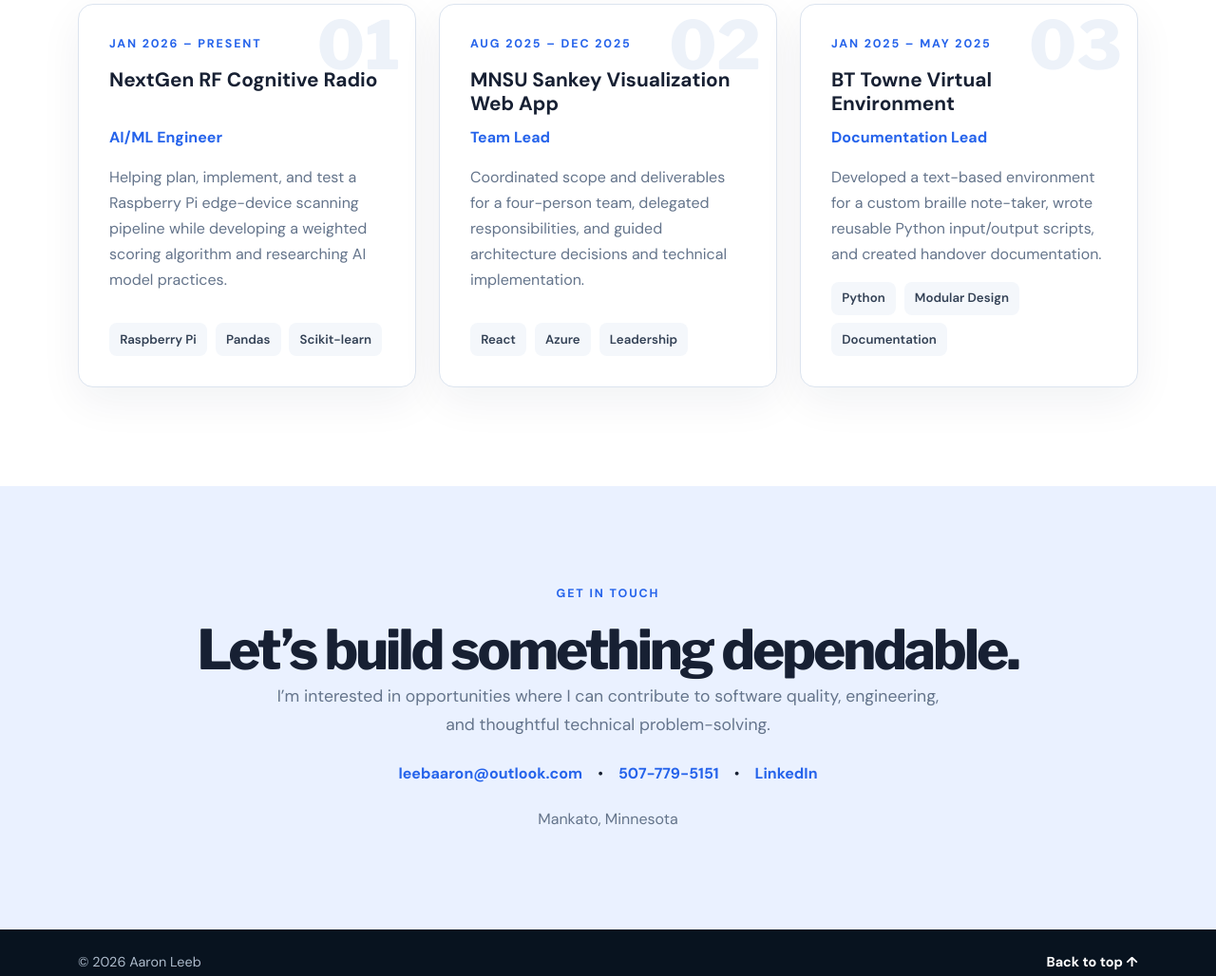
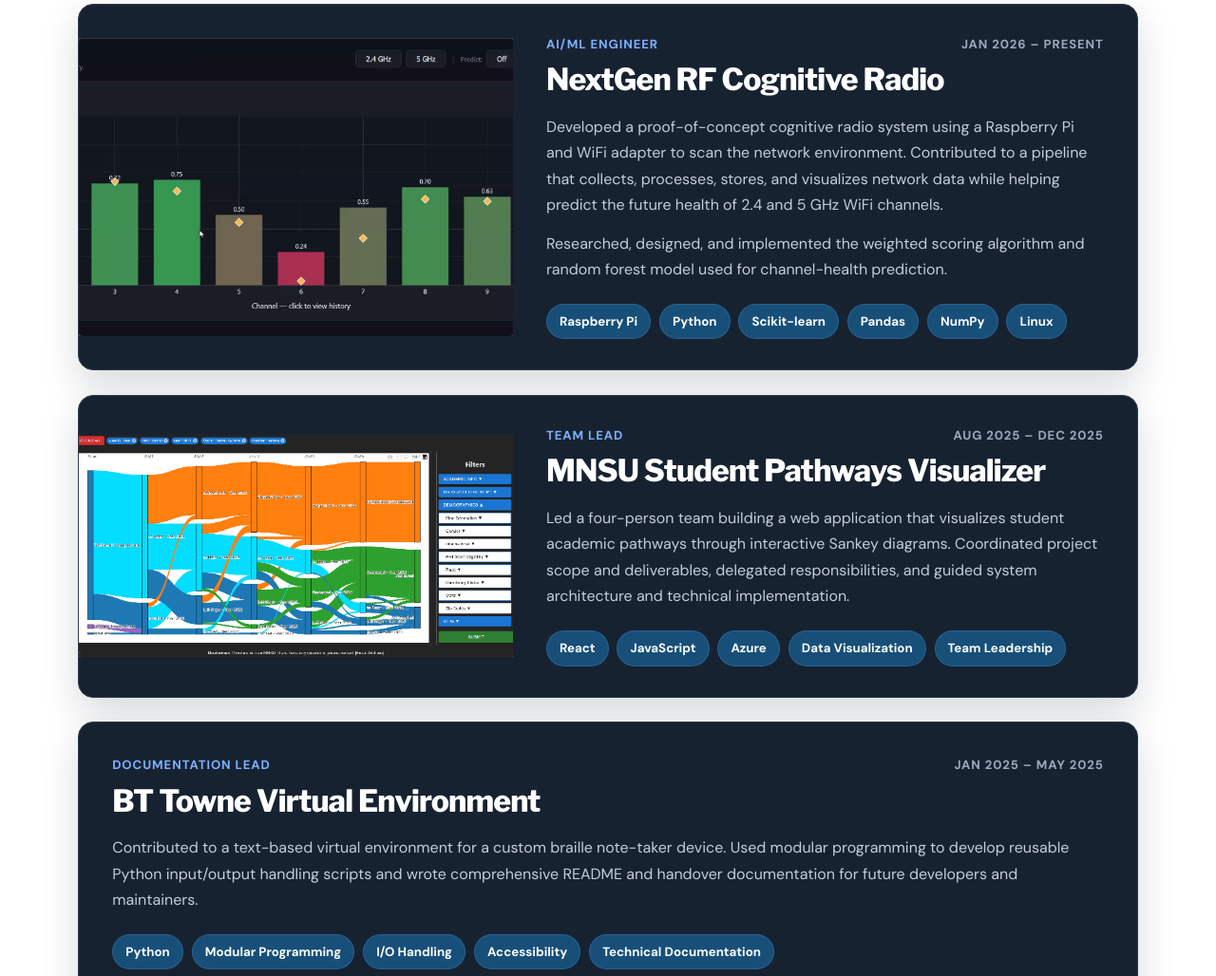
Before and after one commit to ZainaNadeem/Assignment1, a plain HTML site: page index.html in a window 1280 px wide. Shown: the part 3587-4615 px from the top of the page at 95% size. Drawn offline with nearby package versions, Linux system fonts and the light colour scheme.

Commit message:
Redesign projects section

```diff
--- a/index.html
+++ b/index.html
@@ -157,37 +157,49 @@
           <p class="section-kicker">Selected Work</p>
           <h2 class="section-title">Projects</h2>
         </div>
-        <div class="row g-4">
-          <div class="col-lg-4">
-            <article class="project-card h-100">
-              <div class="project-number">01</div>
-              <p class="card-label">Jan 2026 – Present</p>
+        <div class="project-list">
+          <article class="project-card project-card-featured">
+            <div class="project-media project-media-radio" role="img" aria-label="Preview of the NextGen RF cognitive radio dashboard">
+              <img src="assets/project-reference.png" alt="NextGen RF dashboard showing WiFi channel health scores">
+            </div>
+            <div class="project-content">
+              <div class="project-topline">
+                <p class="project-role">AI/ML Engineer</p>
+                <p class="project-date">Jan 2026 – Present</p>
+              </div>
               <h3>NextGen RF Cognitive Radio</h3>
-              <p class="project-role">AI/ML Engineer</p>
-              <p>Helping plan, implement, and test a Raspberry Pi edge-device scanning pipeline while developing a weighted scoring algorithm and researching AI model practices.</p>
-              <div class="tag-list mt-auto"><span>Raspberry Pi</span><span>Pandas</span><span>Scikit-learn</span></div>
+              <p>Developed a proof-of-concept cognitive radio system using a Raspberry Pi and WiFi adapter to scan the network environment. Contributed to a pipeline that collects, processes, stores, and visualizes network data while helping predict the future health of 2.4 and 5 GHz WiFi channels.</p>
+              <p>Researched, designed, and implemented the weighted scoring algorithm and random forest model used for channel-health prediction.</p>
+              <div class="project-tags"><span>Raspberry Pi</span><span>Python</span><span>Scikit-learn</span><span>Pandas</span><span>NumPy</span><span>Linux</span></div>
+            </div>
           </article>
+
+          <article class="project-card project-card-featured">
+            <div class="project-media project-media-sankey" role="img" aria-label="Preview of the Student Pathways Sankey visualization">
+              <img src="assets/project-reference.png" alt="Sankey visualization showing student academic pathways">
             </div>
-          <div class="col-lg-4">
-            <article class="project-card h-100">
-              <div class="project-number">02</div>
-              <p class="card-label">Aug 2025 – Dec 2025</p>
-              <h3>MNSU Sankey Visualization Web App</h3>
+            <div class="project-content">
+              <div class="project-topline">
                 <p class="project-role">Team Lead</p>
-              <p>Coordinated scope and deliverables for a four-person team, delegated responsibilities, and guided architecture decisions and technical implementation.</p>
-              <div class="tag-list mt-auto"><span>React</span><span>Azure</span><span>Leadership</span></div>
+                <p class="project-date">Aug 2025 – Dec 2025</p>
+              </div>
+              <h3>MNSU Student Pathways Visualizer</h3>
+              <p>Led a four-person team building a web application that visualizes student academic pathways through interactive Sankey diagrams. Coordinated project scope and deliverables, delegated responsibilities, and guided system architecture and technical implementation.</p>
+              <div class="project-tags"><span>React</span><span>JavaScript</span><span>Azure</span><span>Data Visualization</span><span>Team Leadership</span></div>
+            </div>
           </article>
+
+          <article class="project-card project-card-text">
+            <div class="project-content">
+              <div class="project-topline">
+                <p class="project-role">Documentation Lead</p>
+                <p class="project-date">Jan 2025 – May 2025</p>
               </div>
-          <div class="col-lg-4">
-            <article class="project-card h-100">
-              <div class="project-number">03</div>
-              <p class="card-label">Jan 2025 – May 2025</p>
               <h3>BT Towne Virtual Environment</h3>
-              <p class="project-role">Documentation Lead</p>
-              <p>Developed a text-based environment for a custom braille note-taker, wrote reusable Python input/output scripts, and created handover documentation.</p>
-              <div class="tag-list mt-auto"><span>Python</span><span>Modular Design</span><span>Documentation</span></div>
+              <p>Contributed to a text-based virtual environment for a custom braille note-taker device. Used modular programming to develop reusable Python input/output handling scripts and wrote comprehensive README and handover documentation for future developers and maintainers.</p>
+              <div class="project-tags"><span>Python</span><span>Modular Programming</span><span>I/O Handling</span><span>Accessibility</span><span>Technical Documentation</span></div>
+            </div>
           </article>
-          </div>
         </div>
       </div>
     </section>
--- a/styles.css
+++ b/styles.css
@@ -37,14 +37,14 @@ a { color: inherit; }
 .lead-copy { font-size: 1.35rem; line-height: 1.65; }
 .text-secondary { color: var(--muted) !important; line-height: 1.75; }
 
-.info-card, .skill-card, .project-card { border: 1px solid var(--line); border-radius: 1rem; background: #fff; box-shadow: 0 15px 45px rgba(20, 40, 70, .06); }
+.info-card, .skill-card { border: 1px solid var(--line); border-radius: 1rem; background: #fff; box-shadow: 0 15px 45px rgba(20, 40, 70, .06); }
 .info-card { padding: 2rem; }
-.info-card h3, .skill-card h3, .project-card h3 { font-weight: 800; }
+.info-card h3, .skill-card h3 { font-weight: 800; }
 .info-card h3 { font-size: 1.35rem; }
 .stat-badge { padding: .55rem .8rem; border-radius: 999px; color: #17459e; background: var(--blue-soft); font-weight: 800; white-space: nowrap; }
 .achievement { margin-top: 1.5rem; padding-top: 1.2rem; border-top: 1px solid var(--line); color: var(--blue); font-weight: 700; }
 .skill-card { padding: 1.6rem; transition: transform .2s ease, box-shadow .2s ease; }
-.skill-card:hover, .project-card:hover { transform: translateY(-5px); box-shadow: 0 20px 50px rgba(20, 40, 70, .11); }
+.skill-card:hover { transform: translateY(-5px); box-shadow: 0 20px 50px rgba(20, 40, 70, .11); }
 .skill-card h3 { margin-bottom: 1.25rem; font-size: 1.1rem; }
 .tag-list { display: flex; flex-wrap: wrap; gap: .55rem; }
 .tag-list span { padding: .45rem .7rem; border-radius: .5rem; color: #334155; background: var(--mist); font-size: .83rem; font-weight: 600; }
@@ -58,12 +58,25 @@ a { color: inherit; }
 .company { color: #a9b8c9; font-weight: 600; }
 .timeline ul { margin-bottom: 0; color: #c6d1de; line-height: 1.75; }
 
-.project-card { position: relative; display: flex; flex-direction: column; padding: 2rem; overflow: hidden; transition: transform .2s ease, box-shadow .2s ease; }
-.project-number { position: absolute; top: .5rem; right: 1rem; color: #edf2f9; font: 800 4.4rem/1 "Libre Franklin", sans-serif; }
-.project-card .card-label, .project-card h3, .project-card p, .project-card .tag-list { position: relative; }
-.project-card h3 { min-height: 3.3rem; font-size: 1.3rem; }
-.project-role { color: var(--blue); font-weight: 800; }
-.project-card > p:not(.card-label):not(.project-role) { color: var(--muted); line-height: 1.7; }
+.project-list { display: grid; gap: 1.6rem; }
+.project-card { overflow: hidden; border: 1px solid #303c4b; border-radius: 1rem; color: #e8eef6; background: #172231; box-shadow: 0 16px 40px rgba(13, 27, 42, .16); transition: transform .2s ease, box-shadow .2s ease; }
+.project-card:hover { transform: translateY(-4px); box-shadow: 0 22px 55px rgba(13, 27, 42, .23); }
+.project-card-featured { display: grid; grid-template-columns: minmax(300px, 41%) 1fr; }
+.project-content { display: flex; flex-direction: column; justify-content: center; padding: 2rem 2.2rem; }
+.project-topline { display: flex; flex-wrap: wrap; justify-content: space-between; gap: .5rem 1rem; margin-bottom: .55rem; }
+.project-role, .project-date { margin: 0; color: #7eb0ff; font-size: .82rem; font-weight: 800; letter-spacing: .07em; text-transform: uppercase; }
+.project-date { color: #9baabb; }
+.project-card h3 { margin-bottom: 1rem; color: #fff; font-family: "Libre Franklin", sans-serif; font-size: clamp(1.45rem, 2.6vw, 2rem); font-weight: 800; letter-spacing: -.025em; }
+.project-card .project-content > p:not(.project-role):not(.project-date) { margin-bottom: .8rem; color: #c4ced9; line-height: 1.72; }
+.project-tags { display: flex; flex-wrap: wrap; gap: .55rem; margin-top: .6rem; }
+.project-tags span { padding: .48rem .82rem; border: 1px solid rgba(126, 176, 255, .2); border-radius: 999px; color: #fff; background: #174f79; font-size: .83rem; font-weight: 700; }
+.project-media { position: relative; align-self: center; width: 100%; overflow: hidden; background: #0c1420; }
+.project-media-radio { aspect-ratio: 684 / 470; }
+.project-media-sankey { aspect-ratio: 684 / 350; }
+.project-media img { position: absolute; top: 0; left: 0; width: 272.25%; max-width: none; height: auto; }
+.project-media-radio img { transform: translate(-2.04%, -1.85%); }
+.project-media-sankey img { transform: translate(-2.04%, -47.65%); }
+.project-card-text .project-content { min-height: 250px; padding: 2.2rem; }
 
 .contact-section { background: var(--blue-soft); }
 .contact-copy { max-width: 700px; color: var(--muted); font-size: 1.1rem; line-height: 1.7; }
@@ -83,11 +96,19 @@ footer a { color: #fff; font-weight: 700; text-decoration: none; }
   .hero h1 { font-size: 3.65rem; }
   .hero .btn { width: 100%; }
   .section-pad { padding: 4rem 0; }
-  .info-card, .skill-card, .project-card { padding: 1.4rem; }
+  .info-card, .skill-card { padding: 1.4rem; }
   .timeline { margin-left: .45rem; padding-left: 1.7rem; }
   .timeline-item::before { left: -2.2rem; }
   .timeline-meta { flex-direction: column; }
-  .project-card h3 { min-height: 0; }
+  .project-content, .project-card-text .project-content { padding: 1.5rem; }
+}
+
+@media (max-width: 991.98px) {
+  .project-card-featured { grid-template-columns: 1fr; }
+}
+
+@media (max-width: 575.98px) {
+  .project-topline { flex-direction: column; }
 }
 @media (prefers-reduced-motion: reduce) {
   html { scroll-behavior: auto; }
```
Also changed, not shown: assets/project-reference.png (added), 1 other file. Lines whose indentation alone changed are shown as unchanged.
